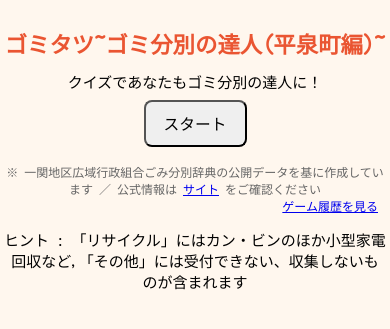
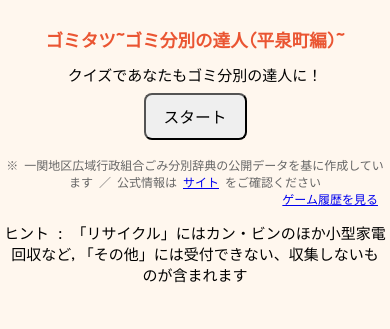
Before and after one commit to evergreen90/garbage-game, a Flask app: page / in a window 390 px wide. Shown: the top 329 px of the page. Run offline with Flask 3, Linux system fonts and the light colour scheme.

Commit message:
スマホ画面の調整

```diff
--- a/static/style.css
+++ b/static/style.css
@@ -184,7 +184,7 @@
     }
 
     #title {
-        font-size: 1.4rem;
+        font-size: 1.1rem;
     }
 
     .choices {
```
